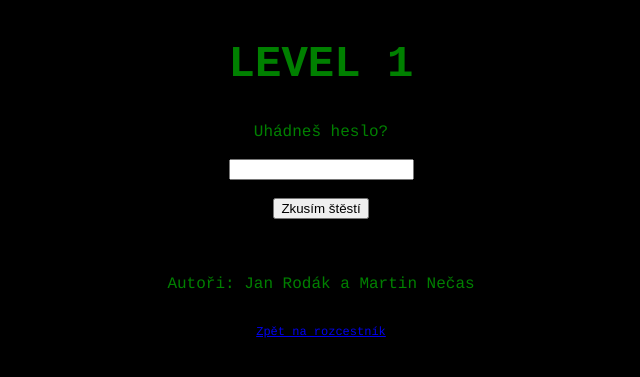
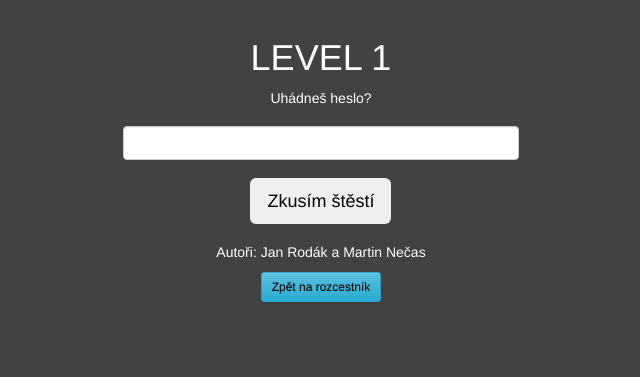
Before and after one commit to Honny1/Levly2K18, a PHP site: page / in a window 1280 px wide. Shown: the top 377 px of the page, without its empty margins (319-959 px from the left). Run offline with PHP 8.4, Linux system fonts and the light colour scheme.

Commit message:
achange css

```diff
--- a/global_graphic.css
+++ b/global_graphic.css
@@ -1,28 +1,14 @@
 /* CSS Document */
 body {
-  color: green;
-  font-style: "Courier";
-  background-color: #000000;
-  font-family: Courier, Helvetica, sans-serif;
+  color: white;
+  background-color: #424242;
 }
-
-div {
-  width: 1024px;
-  text-align: center;
-  margin: auto;
-  padding: 2px;
+.btn{
+  color:black;
 }
-
-.god{
-    border:5px solid red;
+.main{
+  padding-top:5%;
 }
-
-.level{
-  font-family: Courier, cursive;
-  font-size: 22px;
+.elements{
+  margin-top:18px;
 }
-
-.zpet {
-  font-size: 12px;
-  color: green;
-}
--- a/levels/start.php
+++ b/levels/start.php
@@ -1,40 +1,45 @@
 <!DOCTYPE HTML>
 <html>
     <head>
+
+    <link rel="stylesheet" href="https://maxcdn.bootstrapcdn.com/bootstrap/3.3.7/css/bootstrap.min.css" integrity="sha384-BVYiiSIFeK1dGmJRAkycuHAHRg32OmUcww7on3RYdg4Va+PmSTsz/K68vbdEjh4u" crossorigin="anonymous">
+    <link rel="stylesheet" href="https://maxcdn.bootstrapcdn.com/bootstrap/3.3.7/css/bootstrap-theme.min.css" integrity="sha384-rHyoN1iRsVXV4nD0JutlnGaslCJuC7uwjduW9SVrLvRYooPp2bWYgmgJQIXwl/Sp" crossorigin="anonymous">
+    <script src="https://maxcdn.bootstrapcdn.com/bootstrap/3.3.7/js/bootstrap.min.js" integrity="sha384-Tc5IQib027qvyjSMfHjOMaLkfuWVxZxUPnCJA7l2mCWNIpG9mGCD8wGNIcPD7Txa" crossorigin="anonymous"></script>
     <meta http-equiv="content-type" content="text/html; charset=utf-8">
-    <meta name="generator" content="PSPad editor, www.pspad.com">
+
+    <!-- Nad timhle upozornenim neni v kodu uz nic co by se tykalo zadani!!! !-->
+    <!-- Nad timhle upozornenim neni v kodu uz nic co by se tykalo zadani!!! !-->
+
     <link rel="stylesheet" type="text/css" href="global_graphic.css">
 
     <title>Purkiáda 2k18</title>
     </head>
     <body>
+  <div class="col-md-4 col-md-offset-4 elements text-center">
   <div class="level">
        <h1>LEVEL 1</h1>
   </div>
   <div>
-           Uhádneš heslo?<!-- https://www.cnews.cz/nejpouzivanejsi-hesla-2017 -->
+    Uhádneš heslo?<!-- https://www.cnews.cz/nejpouzivanejsi-hesla-2017 -->
+    <form action="./index.php" method="GET">
+      <input type="text" class="elements form-control" name="pass">
 
-  <br> <br>
+      <button  class="btn btn-lg elements" type="submit" value="Zkusím štěstí">Zkusím štěstí</button>
+    </form>
+  </div>
 
-    <form action="./index.php" method="GET">
-      <input type="text" name="pass">
-      <br />
-      <br />
-      <input type="submit" value="Zkusím štěstí">
-    </form>
-  <br><br>
-  </div>
 <!-- Pod timhle upozornenim neni v kodu uz nic co by se tykalo zadani!!! !-->
 <!-- Pod timhle upozornenim neni v kodu uz nic co by se tykalo zadani!!! !-->
 <!-- Pod timhle upozornenim neni v kodu uz nic co by se tykalo zadani!!! !-->
 <!-- Pod timhle upozornenim neni v kodu uz nic co by se tykalo zadani!!! !-->
 <div>
-    <p>Autoři: Jan Rodák a Martin Nečas</p>
+
+    <p class="elements">Autoři: Jan Rodák a Martin Nečas</p>
 </div>
 <div>
-      <p class="zpet">
-        <a href="http://purkiada.sspbrno.cz/rocnik2018/">Zpět na rozcestník</a>
-      </p>
+        <a href="http://purkiada.sspbrno.cz/rocnik2018/" class="btn btn-info btn-sm">Zpět na rozcestník</a>
     </div>
+
+  </div>
   </body>
 </html>
```
Also changed, not shown: levels/123456.php (+14 -10 lines), levels/906090.php (+7 -3 lines), levels/citac_instrukci.php (+12 -10 lines), levels/kdo_si_hraje_nezlobi.php (+10 -6 lines), levels/purkyňka.php (+11 -9 lines), levels/python.php (+7 -3 lines), levels/test.html (added, +63 -0 lines), new_color.scss (line endings or trailing spaces).
